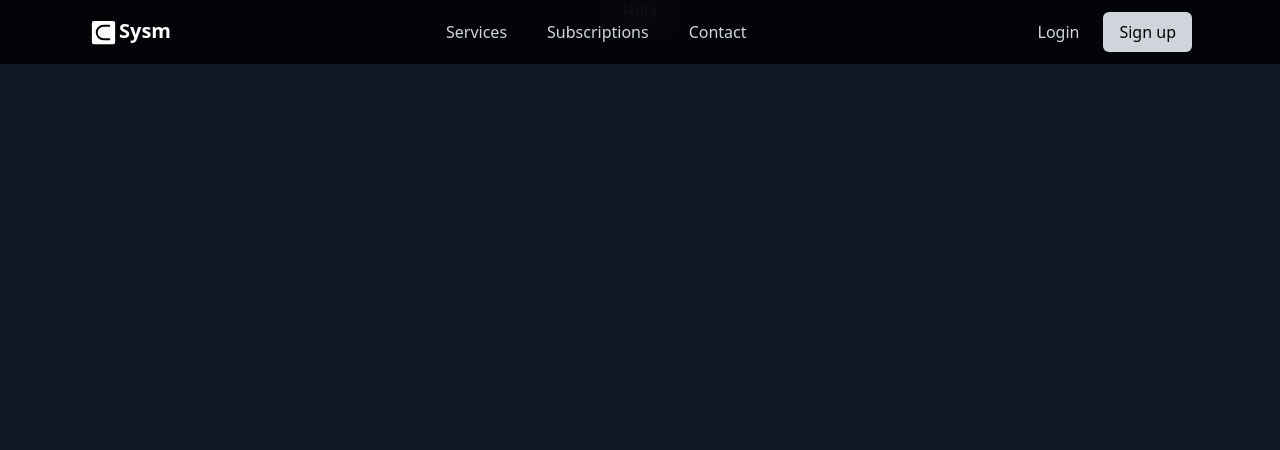
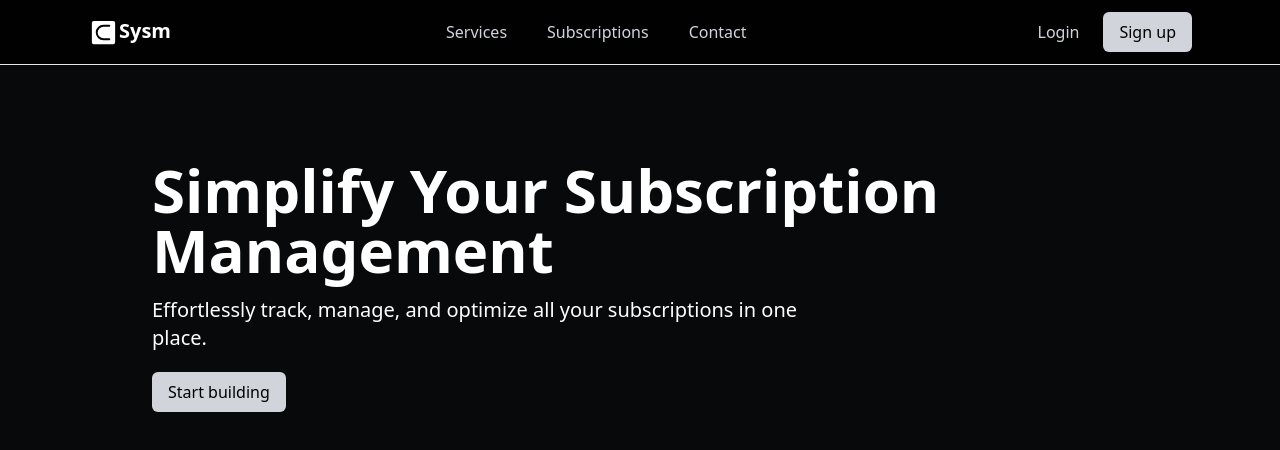
Before and after one commit to danipoav/Subs-app, a React (Vite) app: page / in a window 1280 px wide. Shown: the top 450 px of the page. Built offline with nearby package versions, Linux system fonts and the light colour scheme.

Commit message:
Creating simply hero

```diff
--- a/src/App.tsx
+++ b/src/App.tsx
@@ -1,13 +1,14 @@
+import Hero from "./components/Hero"
 import Navbar from "./components/Navbar"
 
 function App() {
 
   return (
     <>
-      <div className=" min-h-screen bg-gray-900 text-white flex flex-col items-center">
-        Hola
+      <div style={{ background: "#08090a" }} className=" min-h-screen text-white flex flex-col items-center">
         <div className=" w-full max-w-5xl px-6">
           <Navbar />
+          <Hero />
         </div>
       </div>
     </>
--- /dev/null
+++ b/src/components/Hero.tsx
@@ -0,0 +1,17 @@
+import React from 'react'
+
+export default function Hero() {
+    return (
+        <>
+            <section className="w-full max-w-6xl mx-auto text-left py-40">
+                <h1 className="text-4xl md:text-6xl font-bold">Simplify Your Subscription Management</h1>
+                <p className="mt-4 text-lg md:text-xl max-w-2xl text-left">Effortlessly track, manage, and optimize all your subscriptions in one place.</p>
+                <div className=' py-5'>
+                <button className="bg-gray-300 text-black px-4 py-2 rounded-md hover:bg-white transition">
+                    Start building
+                </button>
+                </div>
+            </section>
+        </>
+    )
+}
--- a/src/components/Navbar.tsx
+++ b/src/components/Navbar.tsx
@@ -4,7 +4,7 @@ import { PiSubsetProperOfFill } from "react-icons/pi";
 export default function Navbar() {
     return (
         <>
-            <nav className=" fixed top-0 left-0 w-full bg-black bg-opacity-80 backdrop-blur-md z-50">
+            <nav className=" fixed top-0 left-0 w-full bg-black bg-opacity-80 backdrop-blur-md z-10 border-b">
                 <div className="max-w-6xl mx-auto px-6 flex justify-between items-center h-16">
                     <div className=" text-xl font-bold text-white flex"><PiSubsetProperOfFill size={31} />Sysm</div>
                     <div className="hidden md:flex space-x-10">
```
